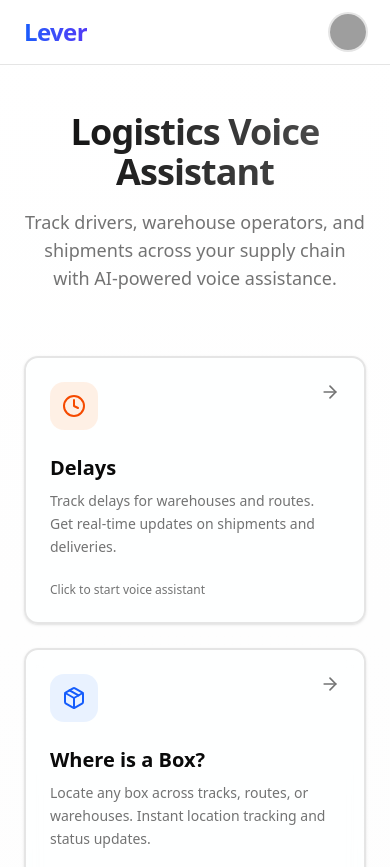
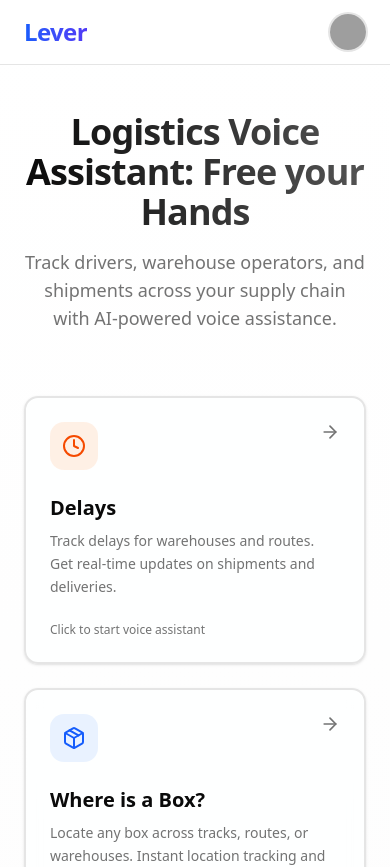
Before and after one commit to alvarovillalbaa/cursor-happy-robbot-demo, a Next.js app: page / in a window 390 px wide. Shown: the top 867 px of the page. Built offline with nearby package versions, Linux system fonts and the light colour scheme; grey boxes are pictures that could not be loaded.

Commit message:
Update homepage title for clarity and adjust Orb component dimensions for better responsiveness

```diff
--- a/app/page.tsx
+++ b/app/page.tsx
@@ -30,7 +30,7 @@ export default function Home() {
           {/* Hero Section */}
           <div className="mb-16 text-center animate-in fade-in slide-in-from-bottom-4 duration-700">
             <h1 className="mb-4 text-4xl font-bold tracking-tight sm:text-5xl bg-gradient-to-r from-foreground to-foreground/70 bg-clip-text text-transparent">
-              Logistics Voice Assistant
+              Logistics Voice Assistant: Free your Hands
             </h1>
             <p className="mx-auto max-w-2xl text-lg text-muted-foreground">
               Track drivers, warehouse operators, and shipments across your supply chain with AI-powered voice assistance.
--- a/components/logistics/orb-interface.tsx
+++ b/components/logistics/orb-interface.tsx
@@ -104,14 +104,14 @@ export function OrbInterface({ useCase, onBack }: OrbInterfaceProps) {
       <div className="flex flex-1 items-center justify-center p-8 bg-gradient-to-b from-background to-muted/20">
         <div className="flex w-full max-w-4xl flex-col items-center gap-8 animate-in fade-in duration-500">
           {/* Orb Container */}
-          <div className="relative h-[500px] w-full max-w-[500px] animate-in zoom-in-95 duration-700">
+          <div className="relative h-[350px] w-full max-w-[350px] animate-in zoom-in-95 duration-700">
             <Orb
               agentState={agentState}
               volumeMode="manual"
               inputVolumeRef={inputVolumeRef}
               outputVolumeRef={outputVolumeRef}
               colors={getColorsForUseCase(useCase)}
-              className="h-full w-full"
+              className="h-full w-full max-w-[350px] max-h-[350px]"
             />
           </div>
 
```
